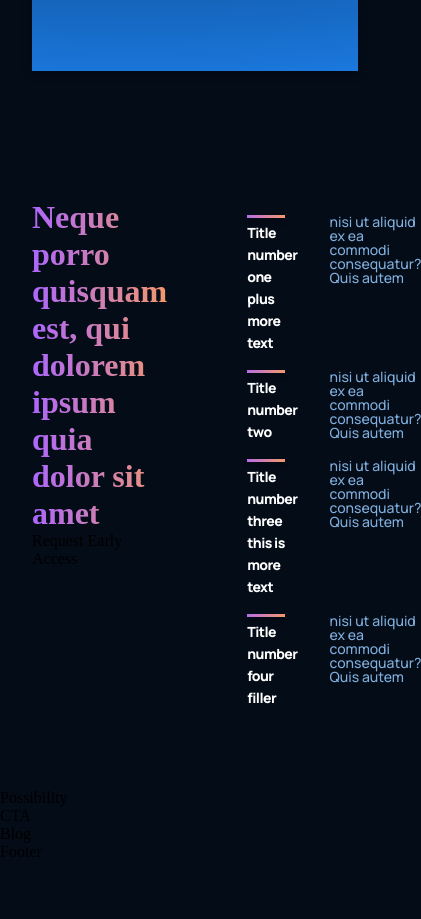
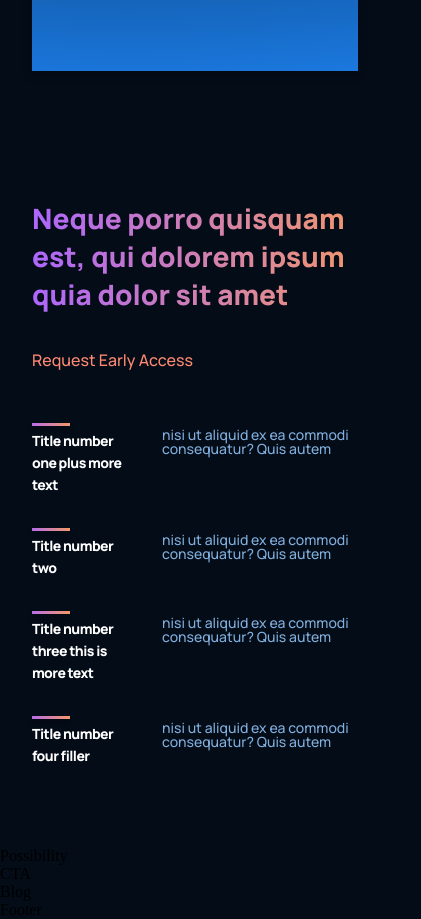
Before and after one commit to bwesterg/Responsive_React_Website, a React (Create React App) app: page / in a window 390 px wide. Shown: the part 2340-3259 px from the top of the page, 421 px wide, since content can reach past the window. Before the commit the page ends 3201 px from the top, so only its background shows below. Built offline with nearby package versions, Linux system fonts and the light colour scheme; the HTML template or start-up script is replaced by a standard one.

Commit message:
adds features section, fixes navbar page anchors, fine-tuning styling.

```diff
--- a/src/containers/features/features.css
+++ b/src/containers/features/features.css
@@ -15,3 +15,54 @@
     text-align: left;
     margin-right: 5rem;
 }
+
+.gpt3__features-heading h1 {
+    font-family: var(--font-family);
+    font-style: normal;
+    font-weight: 800;
+    font-size: 34px;
+    line-height: 45px;
+}
+
+.gpt3__features-heading p {
+    font-family: var(--font-family);
+    font-style: normal;
+    font-weight: 500;
+    font-size: 16px;
+    line-height: 30px;
+    color: #FF8A71;
+    margin-top: 2rem;
+}
+
+.gpt3__features-container {
+    flex: 1.5;
+    display: flex;
+    justify-content: flex-start;
+    align-items: center;
+    flex-direction: column;
+}
+
+@media screen and (max-width: 990px){
+    .gpt3__features {
+        flex-direction: column;
+    }
+
+    .gpt3__features-heading {
+        margin: 0 0 2rem 0;
+    }
+}
+
+@media screen and (max-width: 550px){
+    .gpt3__features-heading h1 {
+        font-size: 28px;
+        line-height: 38px;
+    }
+
+    .gpt3__features-heading {
+        margin: 0 0 2rem 0;
+    }
+
+    #features .gpt3__features-container_feature-text p {
+        padding-top: 5px;
+    }
+}
--- a/src/containers/whatGPT3/WhatGPT3.jsx
+++ b/src/containers/whatGPT3/WhatGPT3.jsx
@@ -4,7 +4,7 @@
 
 function WhatGPT3() {
     return (
-        <div className="gpt3__whatgpt3 section__margin" id="whpt3">
+        <div className="gpt3__whatgpt3 section__margin" id="wgpt3">
             <div className="gpt3__whatgpt3-feature">
                 <Feature title="What is GPT-3" text="Sed ut perspiciatis unde omnis iste natus error sit voluptatem accusantium doloremque laudantium, totam rem aperiam, eaque ipsa quae" />
             </div>
```
